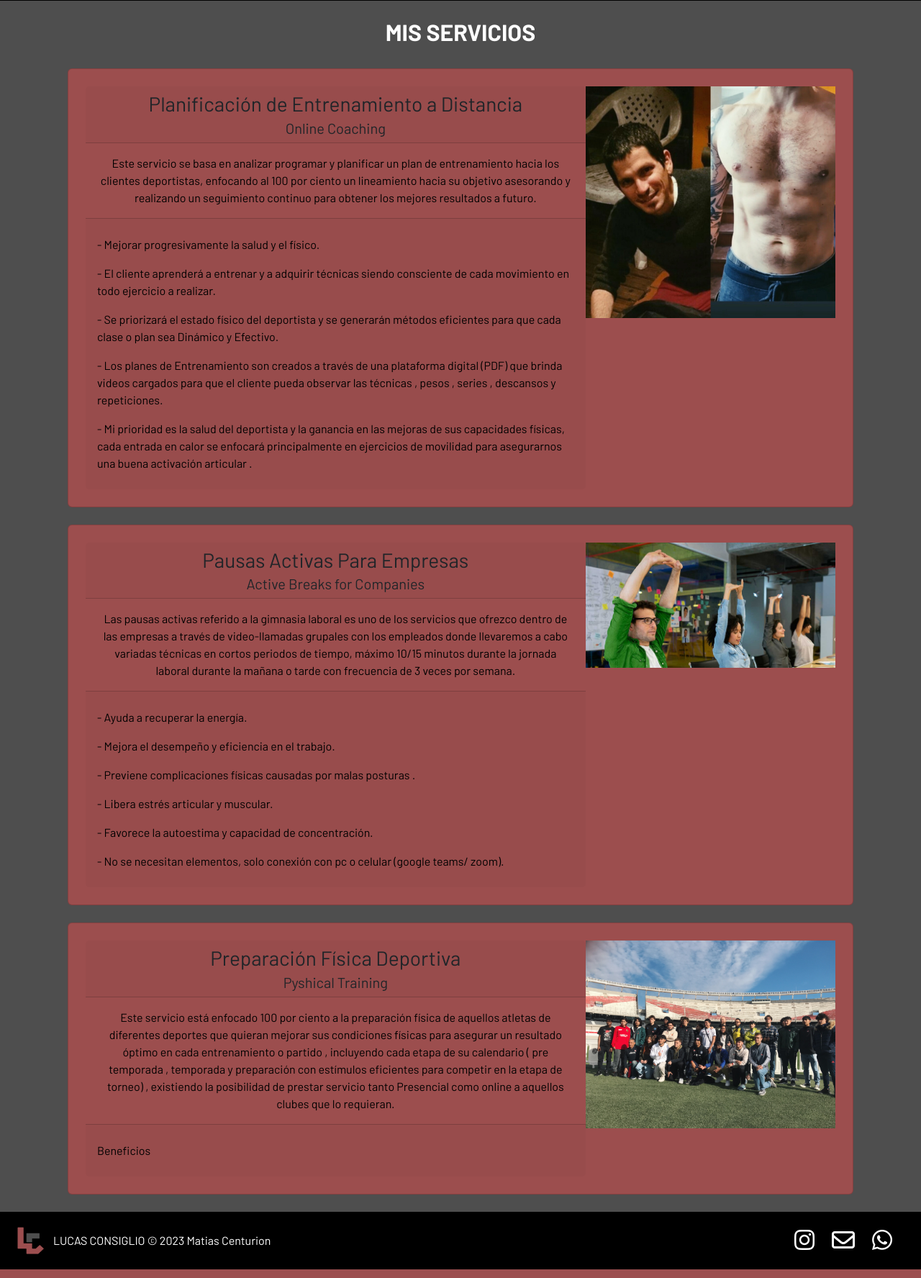
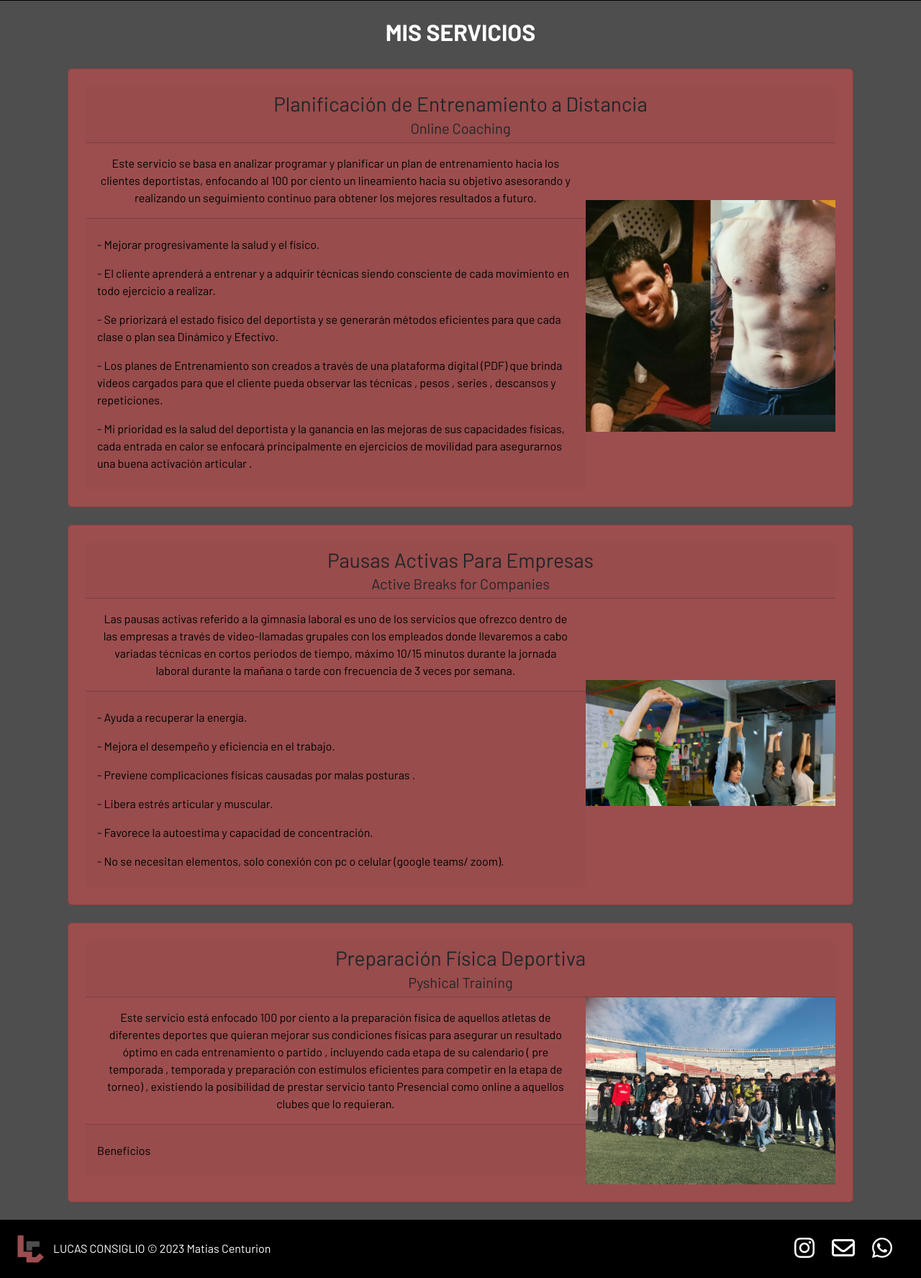
Before and after one commit to MeCent/Web-Lucas, a Django app: page /servicios/ in a window 1280 px wide. Shown: the part 319-2095 px from the top of the page at 72% size. Run offline with Django 4.2, Linux system fonts and the light colour scheme; data comes from the database, SQL or seed files in the repository; some libraries are stand-ins or nearby versions.

Commit message:
servicios cards

```diff
--- a/LC_Web/templates/pages/servicios.html
+++ b/LC_Web/templates/pages/servicios.html
@@ -12,12 +12,12 @@
     {% for service in service %}
     <div class="container" >
         <div class="card p-4 mb-4">
+            <div class="card-header text-center">
+                <h3 class="card-title">{{ service.title }}</h3>
+                <h5 class="card-subtitle">{{ service.subtitle }}</h5>
+            </div>
             <div class="row g-0">
                 <div class="col-md-8">
-                    <div class="card-header text-center">
-                        <h3 class="card-title">{{ service.title }}</h3>
-                        <h5 class="card-subtitle">{{ service.subtitle }}</h5>
-                    </div>
                     <div class="card-body text-center">
                         <p class="card-text">{{ service.description | safe }}</p>
                     </div>
@@ -25,7 +25,7 @@
                         <p class="card-text align-self-start">{{ service.benefits | safe}}</p>
                     </div>
                 </div>
-                <div class="col-md-4 ">
+                <div class="col-md-4 d-flex align-items-center">
                     <img src="{{ service.example_photos.url }}" class="img-fluid" alt="...">
                 </div>
             </div>
```
